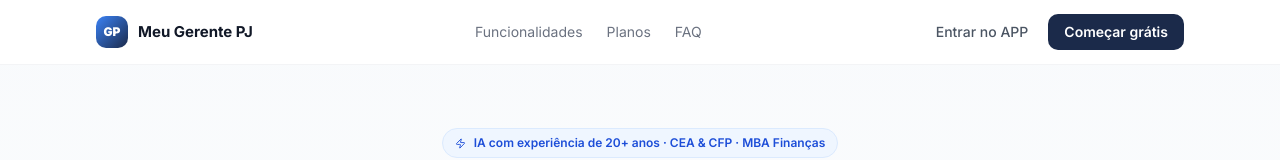
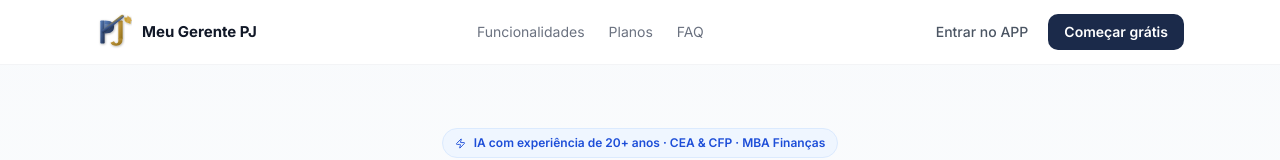
Before and after one commit to odeteassistenteoliveira/meu-gerente-pj-v2, a Next.js app: page / in a window 1280 px wide. Shown: the top 160 px of the page. Built offline with nearby package versions, Linux system fonts and the light colour scheme; no server answers.

Commit message:
Update page.tsx

```diff
--- a/src/app/page.tsx
+++ b/src/app/page.tsx
@@ -34,7 +34,8 @@ export default function LandingPage() {
       <nav className="fixed top-0 left-0 right-0 z-50 bg-white/90 backdrop-blur-md border-b border-gray-100">
         <div className="max-w-6xl mx-auto px-5 md:px-8 h-16 flex items-center justify-between">
           <div className="flex items-center gap-2.5">
-            <div className="w-8 h-8 bg-gradient-to-br from-blue-500 to-[#1B2A4A] rounded-lg flex items-center justify-center font-black text-white text-xs">GP</div>
+            {/* eslint-disable-next-line @next/next/no-img-element */}
+            <img src="/logo-pj.svg" alt="Meu Gerente PJ" className="w-9 h-9 object-contain" />
             <span className="font-bold text-gray-900 text-[15px]">Meu Gerente PJ</span>
           </div>
           <div className="hidden md:flex items-center gap-6 text-sm text-gray-500">
@@ -329,7 +330,8 @@ export default function LandingPage() {
       <footer className="py-8 px-5 md:px-8 bg-gray-900">
         <div className="max-w-6xl mx-auto flex flex-col md:flex-row items-center justify-between gap-4">
           <div className="flex items-center gap-2">
-            <div className="w-6 h-6 bg-gradient-to-br from-blue-400 to-blue-600 rounded-md flex items-center justify-center font-black text-white text-[9px]">GP</div>
+            {/* eslint-disable-next-line @next/next/no-img-element */}
+            <img src="/logo-pj.svg" alt="Meu Gerente PJ" className="w-7 h-7 object-contain" />
             <span className="text-gray-400 text-sm font-medium">Meu Gerente PJ</span>
           </div>
           <p className="text-gray-500 text-xs text-center">© 2026 Meu Gerente PJ. Todos os direitos reservados. · LGPD compliance</p>
```
